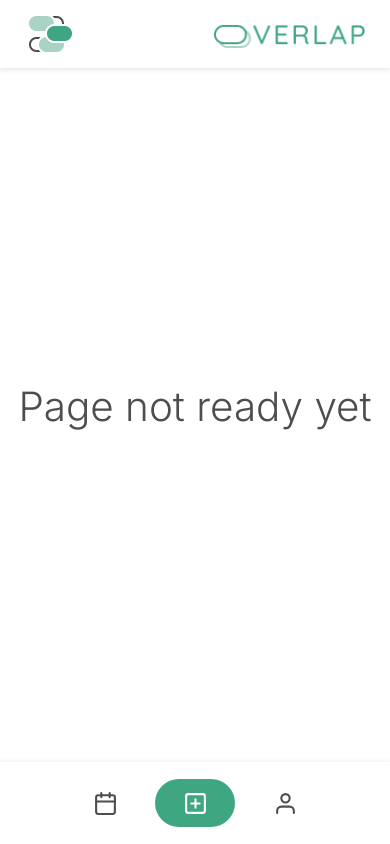
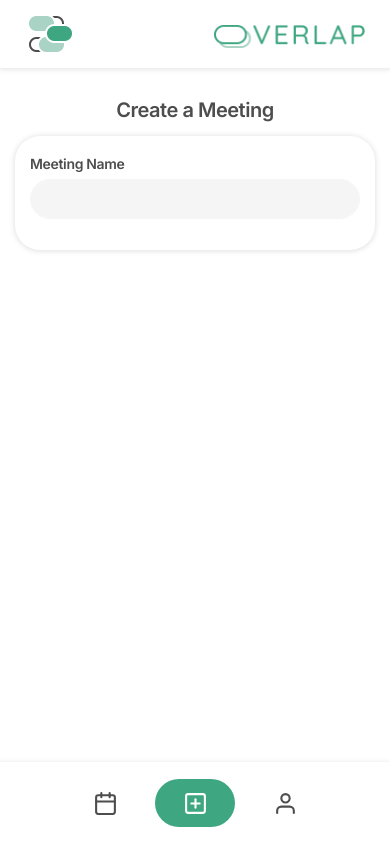
Before and after one commit to rejoan121615/overlap-web-app, a React (Vite) app: page /new-meeting/name in a window 390 px wide. Built offline with nearby package versions, Linux system fonts and the light colour scheme.

Commit message:
error component and router added also header updated for responsive view

```diff
--- a/src/components/Header/Header.jsx
+++ b/src/components/Header/Header.jsx
@@ -1,5 +1,5 @@
 import React from "react";
-import Styles from "./Header.modules.scss";
+import "./Header.scss";
 import BrandLogo from "../../assets/Logo.png";
 import Logo from "../../assets/Overlap-name.png";
 import { Navbar, NavItem, NavLink, NavbarBrand, Nav } from "react-bootstrap";
@@ -8,7 +8,7 @@ import { Link } from "react-router-dom";
 const Header = () => {
     const navUrl = [
         { title: "home", url: "home" },
-        { title: "new meeting", url: "create-a-meeting" },
+        { title: "new meeting", url: "new-meeting" },
         { title: "account", url: "account" },
     ];
 
@@ -16,16 +16,18 @@ const Header = () => {
         <header className="header">
             <Navbar className=" px-4  ">
                 <div className=" w-100 d-flex justify-content-between align-items-center py-lg-4 max-container ">
-                    <div className=" brand_logo d-lg-none ">
+                    <Link to={"/home"} className=" brand_logo d-lg-none ">
+                        <div className=" ">
                             <img
                                 className=" w-100 "
                                 src={BrandLogo}
                                 alt="Brand Logo"
                             />
                         </div>
-                    <NavbarBrand className=" brand-title-logo me-0 ">
+                    </Link>
+                    <Link to={'/'} className=" navbar-brand me-0 ">
                         <img className=" w-100" src={Logo} alt="Brand Logo" />
-                    </NavbarBrand>
+                    </Link>
                     {/* navbar  */}
                     <Nav className=" d-none d-lg-flex">
                         {navUrl.map((link, index) => {
--- a/src/components/Header/Header.modules.scss
+++ b/src/components/Header/Header.scss
@@ -22,6 +22,7 @@
         width: 52px;
     }
     .brand-title-logo {
+
     }
     // navbar brand
     .navbar-brand {
--- a/src/main.jsx
+++ b/src/main.jsx
@@ -6,7 +6,10 @@ import { BrowserRouter, Routes, Route, Navigate } from "react-router-dom";
 // pages
 import LogInPage from "./pages/LogInPage";
 import SignUpPage from "./pages/SignUpPage";
-import CreateAMeetingPage from "./pages/CreateAMeetingPage";
+import NewMeetingPage from "./pages/NewMeetingPage";
+// meeting sub page
+import MettingName from "./pages/NewMeetingSubPage/MettingName";
+// error page
 import NotFoundPage from "./pages/NotFoundPage";
 
 ReactDOM.createRoot(document.getElementById("root")).render(
@@ -16,7 +19,10 @@ ReactDOM.createRoot(document.getElementById("root")).render(
                 <Route element={<App />}>
                     <Route path="/sign-up" element={<SignUpPage />} />
                     <Route path="/log-in" element={<LogInPage />} />
-                    <Route path="/create-a-meeting" element={<CreateAMeetingPage />} />
+                    <Route path="/new-meeting" element={<NewMeetingPage />}>
+                        <Route index element={<Navigate to={"name"} />} />
+                        <Route path="name" element={<MettingName />} />
+                    </Route>
                     <Route path="/*" element={<NotFoundPage />} />
                 </Route>
             </Routes>
--- a/src/pages/CreateAMeetingPage.jsx
+++ /dev/null
@@ -1,10 +0,0 @@
-import React from 'react'
-import './scss/CreateAMeeting.scss';
-
-const CreateAMeetingPage = () => {
-  return (
-    <div></div>
-  )
-}
-
-export default CreateAMeetingPage
--- a/src/pages/LogInPage.jsx
+++ b/src/pages/LogInPage.jsx
@@ -42,7 +42,7 @@ const LoginPage = () => {
                                     >
                                         Forgot password?
                                     </a>
-                                    <Link to={'/create-a-meeting'}>
+                                    <Link to={"/new-meeting"}>
                                         <button
                                             type="submit"
                                             className={`round-element cus-btn submitBtn`}
--- /dev/null
+++ b/src/pages/NewMeetingPage.jsx
@@ -0,0 +1,13 @@
+import React from "react";
+import "./scss/CreateAMeeting.scss";
+import { Outlet } from "react-router-dom";
+
+const NewMeeting = () => {
+    return (
+        <React.Fragment>
+            <Outlet />
+        </React.Fragment>
+    );
+};
+
+export default NewMeeting;
--- /dev/null
+++ b/src/pages/NewMeetingSubPage/MettingName.jsx
@@ -0,0 +1,22 @@
+import React from "react";
+import Classess from "../scss/NewMeetingSubPage.module.scss";
+import { Form, InputGroup } from "react-bootstrap";
+
+const MettingName = () => {
+    return (
+        <div>
+            <h3 className={`${Classess.Title}`}>Create a Meeting</h3>
+            <div className={` shadow-card ${Classess.Shadow_card}`}>
+                <Form>
+                    <Form.Group className=" form-group">
+                        <Form.Label>Meeting Name</Form.Label>
+                        <Form.Control></Form.Control>
+            </Form.Group>
+            <Form.Group ></Form.Group>
+                </Form>
+            </div>
+        </div>
+    );
+};
+
+export default MettingName;
--- /dev/null
+++ b/src/pages/scss/NewMeetingSubPage.module.scss
@@ -0,0 +1,14 @@
+@import '../../scss/partials/mixing';
+@import '../../scss/partials/variable';
+
+.Title {
+  @include text(20px);
+  text-align: center;
+  margin-bottom: 16px;
+  color: $dark-gray;
+}
+
+.Shadow_card {
+  padding: 15px;
+
+}
--- a/src/scss/style.scss
+++ b/src/scss/style.scss
@@ -59,6 +59,9 @@ a {
     @extend .round-element;
     box-shadow: $shadow-sm;
 }
+
+// cards
+
 // common custom class
 body {
     height: 100vh;
@@ -117,11 +120,39 @@ legend {
     }
 }
 
-input.form-control {
-    @include px(20px, 20px);
-    color: $light-gray-btn;
-    @include text(12px);
-    &::placeholder {}
+// form style
+.form-group {
+    margin-bottom: 16px;
+    &:last-child {
+        margin-bottom: 0px;
+    }
 }
 
+.form-label {
+    @include text(14px);
+    color: $dark-gray;
+}
+
+.form-control {
+    @include px(20px, 20px);
+    color: $dark-gray;
+    @include text(12px);
+    height: 40px;
+    display: flex;
+    align-items: center;
+    justify-content: center;
+    border-radius: 25px;
+    background-color: $light-gray-btn;
+    border-color: $light-gray-btn;
+    &:focus {
+        border: none;
+        box-shadow: none;
+        background-color: $light-gray-btn;
+    }
+    &.invalid {
+        border-color: red;
+    }
+}
+
+
 // button
```
Also changed, not shown: src/components/NewMeeting/Name/Name.jsx (added, +9 -0 lines). Lines whose indentation alone changed are shown as unchanged.
